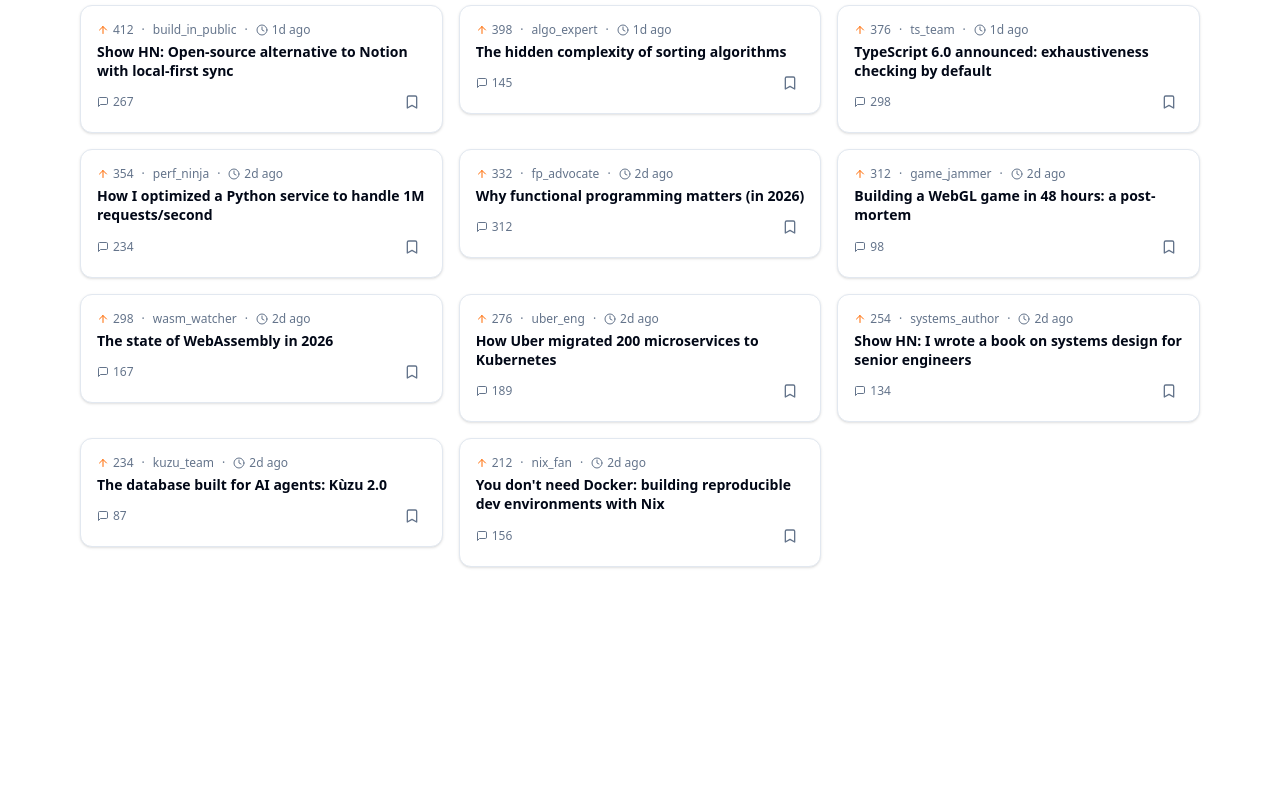
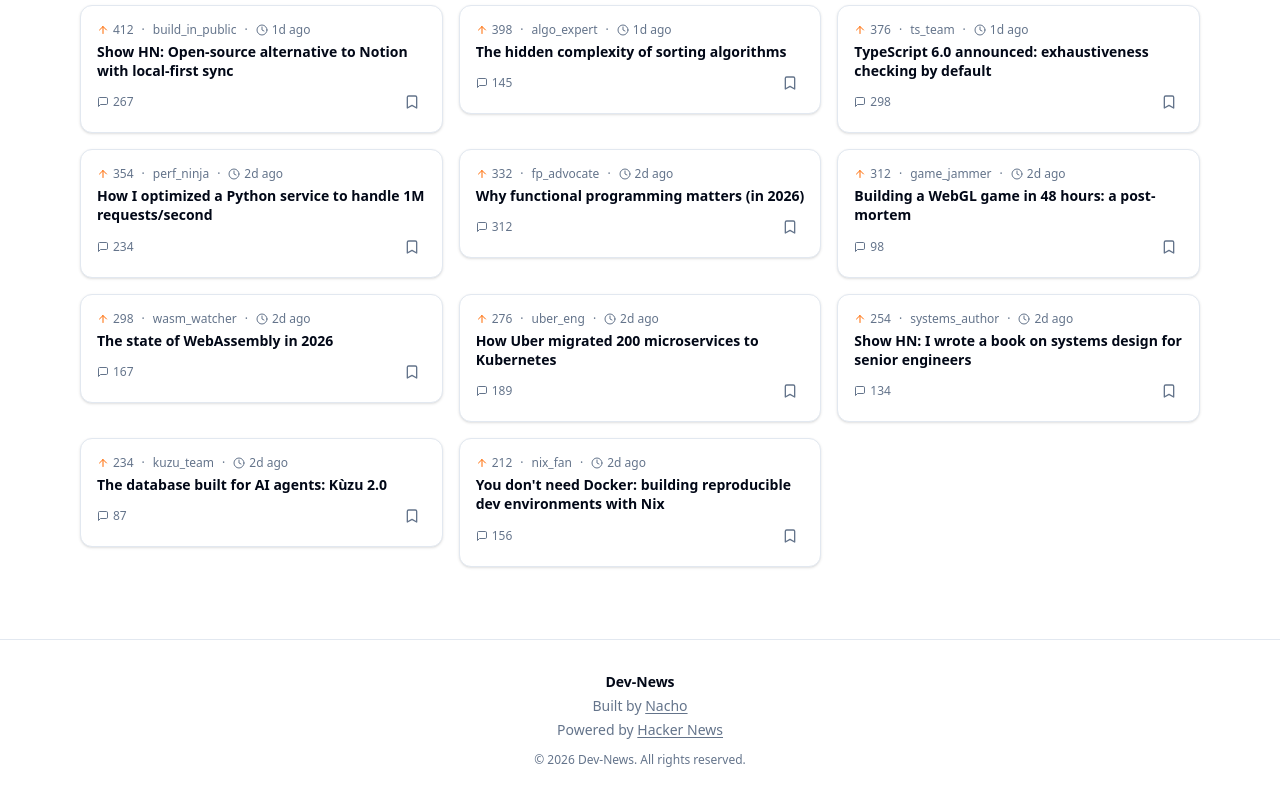
Before and after one commit to NachoLedesma33/Dev-news, a Next.js app: page / in a window 1280 px wide. Shown: the part 1217-2017 px from the top of the page. Before the commit the page ends 1808 px from the top, so only its background shows below. Built offline with nearby package versions, Linux system fonts and the light colour scheme; no server answers.

Commit message:
feat: add footer with personal info, update title and favicon, rewrite README

```diff
--- a/src/app/layout.tsx
+++ b/src/app/layout.tsx
@@ -1,15 +1,20 @@
 import type { Metadata } from "next";
 import "./globals.css";
+import { Footer } from "@/components/footer";
 
 export const metadata: Metadata = {
-  title: "Devnews — Hacker News, curated",
+  title: "Dev-News",
   description: "Top stories from Hacker News in a clean, readable format",
+  icons: { icon: "/favicon.png" },
 };
 
 export default function RootLayout({ children }: { children: React.ReactNode }) {
   return (
     <html lang="en">
-      <body className="min-h-screen antialiased">{children}</body>
+      <body className="min-h-screen antialiased flex flex-col">
+        <div className="flex-1">{children}</div>
+        <Footer />
+      </body>
     </html>
   );
 }
--- a/src/app/page.tsx
+++ b/src/app/page.tsx
@@ -35,7 +35,7 @@ export default function Home() {
 
   if (loading) {
     return (
-      <div className="min-h-screen">
+      <div>
         <Navbar
           showBookmarks={showBookmarks}
           onToggleBookmarks={() => setShowBookmarks((v) => !v)}
@@ -50,7 +50,7 @@ export default function Home() {
   }
 
   return (
-    <div className="min-h-screen">
+    <div>
       <Navbar
         showBookmarks={showBookmarks}
         onToggleBookmarks={() => setShowBookmarks((v) => !v)}
--- /dev/null
+++ b/src/components/footer.tsx
@@ -0,0 +1,34 @@
+export function Footer() {
+  return (
+    <footer className="border-t border-border mt-12">
+      <div className="mx-auto max-w-6xl px-4 py-8 text-center text-sm text-muted-foreground">
+        <p className="font-semibold text-foreground">Dev-News</p>
+        <p className="mt-1">
+          Built by{" "}
+          <a
+            href="https://github.com/NachoLedesma33"
+            target="_blank"
+            rel="noopener noreferrer"
+            className="underline underline-offset-2 hover:text-foreground"
+          >
+            Nacho
+          </a>
+        </p>
+        <p className="mt-1">
+          Powered by{" "}
+          <a
+            href="https://news.ycombinator.com"
+            target="_blank"
+            rel="noopener noreferrer"
+            className="underline underline-offset-2 hover:text-foreground"
+          >
+            Hacker News
+          </a>
+        </p>
+        <p className="mt-3 text-xs">
+          &copy; {new Date().getFullYear()} Dev-News. All rights reserved.
+        </p>
+      </div>
+    </footer>
+  );
+}
```
Also changed, not shown: public/favicon.png (added), 1 other file (tests, documents, lock files or other folders).
